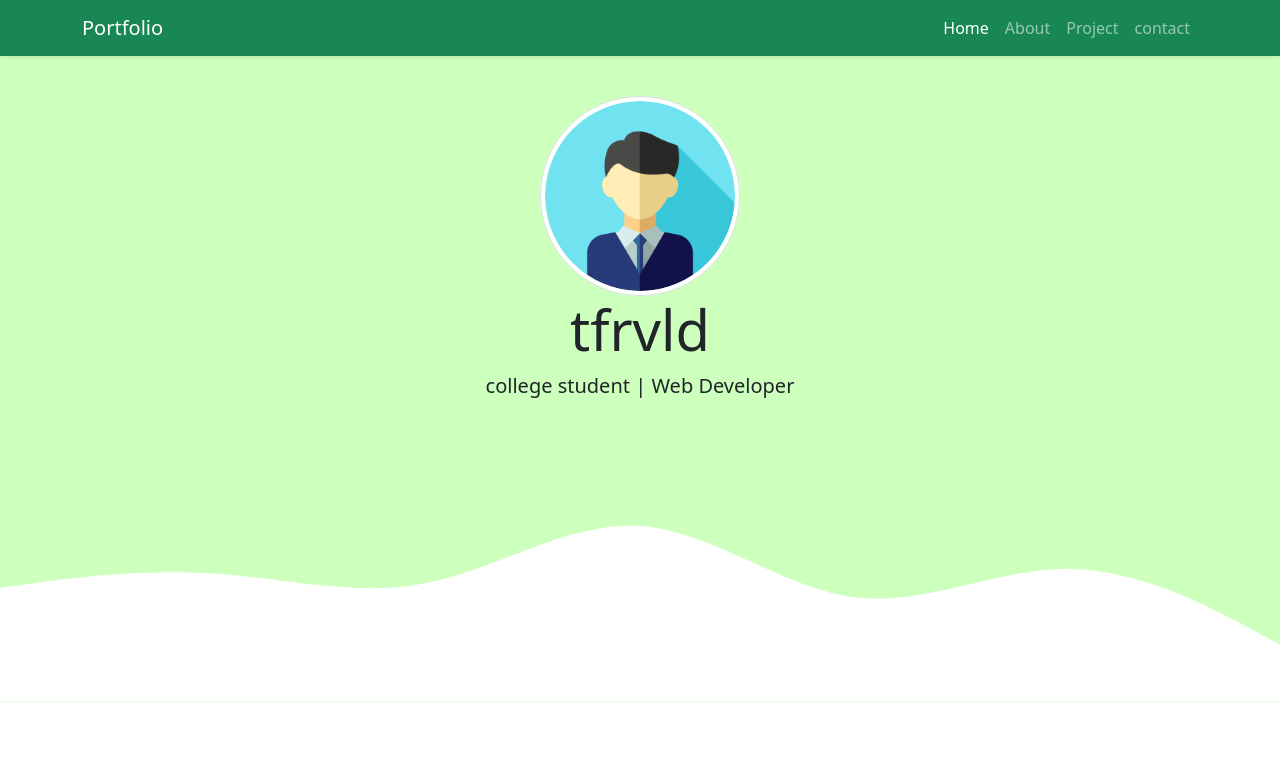
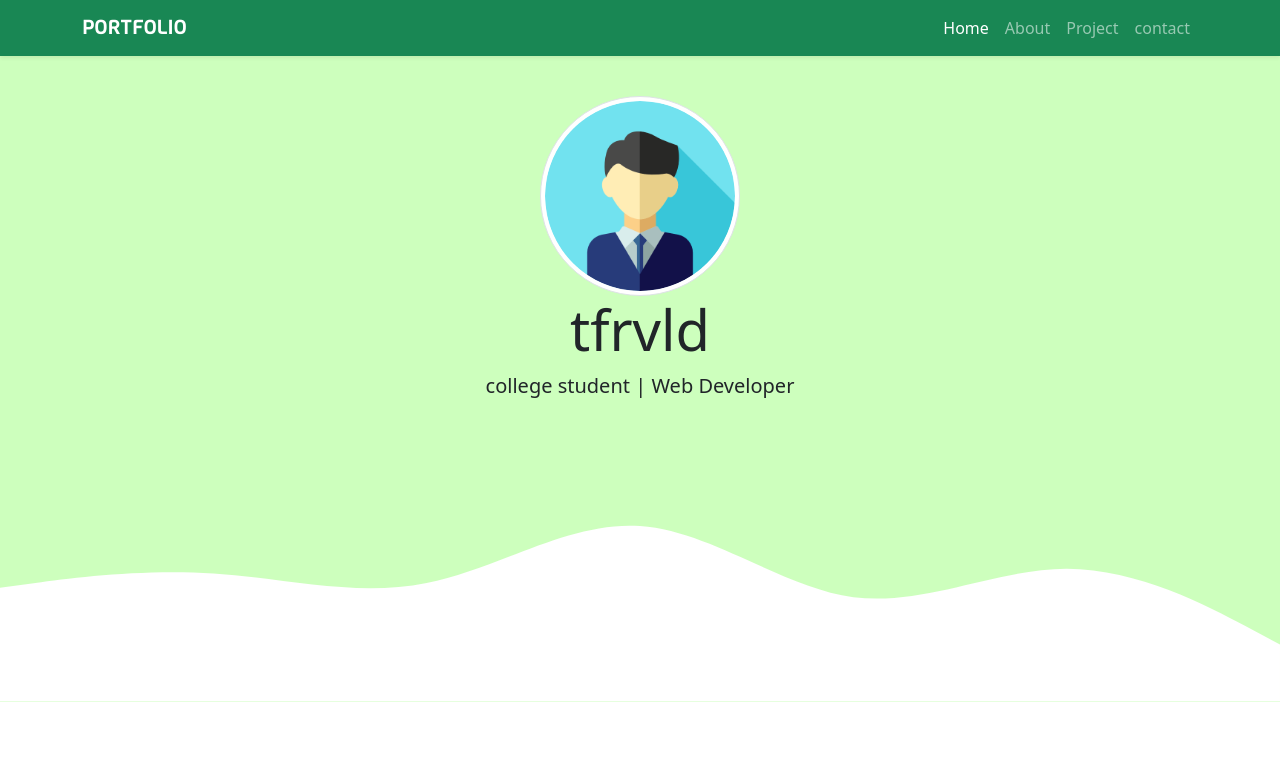
Before and after one commit to tfrvld/tfrvld-portfolio, a plain HTML site: page index.html in a window 1280 px wide. Shown: the top 779 px of the page. Drawn offline with nearby package versions, Linux system fonts and the light colour scheme.

Commit message:
mengubah font judul navbar

```diff
--- a/css/style.css
+++ b/css/style.css
@@ -1,5 +1,18 @@
+/* font */
+@font-face {
+   font-family: 'vigaregular';
+   src: url('../font/viga-regular-webfont.woff2') format('woff2'),
+      url('../font/viga-regular-webfont.woff') format('woff');
+   font-weight: normal;
+   font-style: normal;
+}
+
 body {
    min-height: 3000px;
+}
+
+.judul-navbar {
+   font-family: vigaregular;
 }
 
 /* jumbotron */
--- a/index.html
+++ b/index.html
@@ -21,7 +21,7 @@
    <!-- navbar -->
    <nav class="navbar navbar-expand-md navbar-dark bg-success shadow-sm fixed-top">
       <div class="container">
-         <a class="navbar-brand" href="#home">Portfolio</a>
+         <a class="navbar-brand judul-navbar" href="#home">PORTFOLIO</a>
          <button class="navbar-toggler" type="button" data-bs-toggle="collapse" data-bs-target="#navbarNav"
             aria-controls="navbarNav" aria-expanded="false" aria-label="Toggle navigation">
             <span class="navbar-toggler-icon"></span>
```
Also changed, not shown: font/Viga-Regular.ttf (added), font/viga-regular-webfont.woff (added), font/viga-regular-webfont.woff2 (added).
